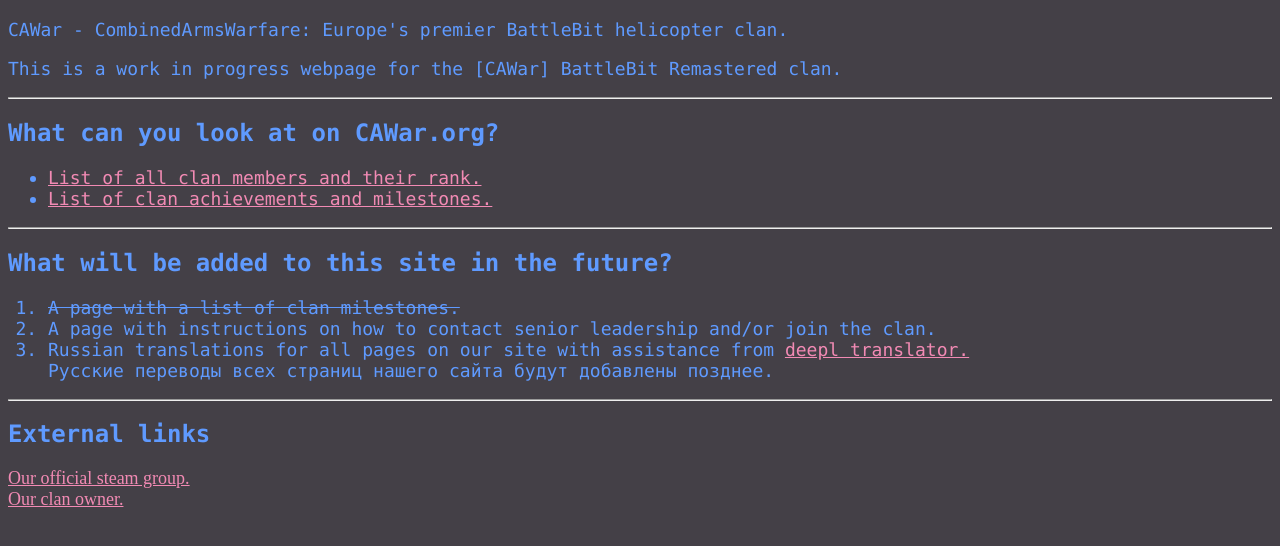
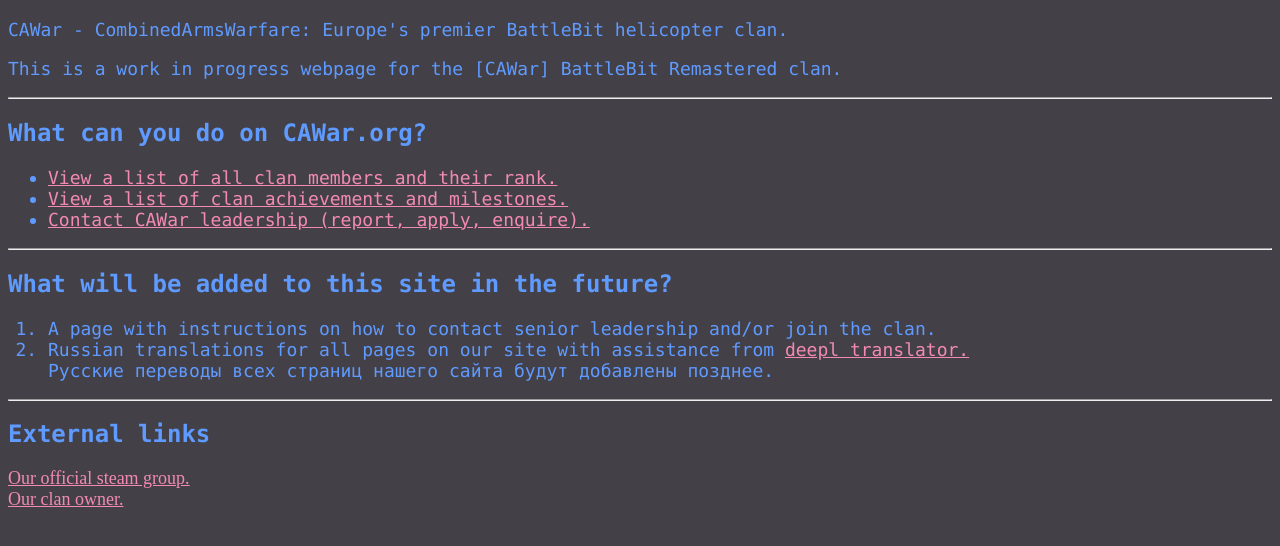
Before and after one commit to ChristmasNoob/CAWarWebsite, a plain HTML site: page index.html in a window 1280 px wide. Shown: the part 62-608 px from the top of the page. Drawn offline with Linux system fonts and the light colour scheme.

Commit message:
Update index.html
Added hyperlink to contact.html, remove completed element from "What will be added to this site in the future" list, changed phrasing of some areas.

```diff
--- a/index.html
+++ b/index.html
@@ -10,14 +10,14 @@
 <h1>CAWar clan</h1>
 <p>CAWar - CombinedArmsWarfare: Europe's premier BattleBit helicopter clan.</p>
 <p>This is a work in progress webpage for the [CAWar] BattleBit Remastered clan.</p><hr>
-<h2>What can you look at on CAWar.org?</h2>
+<h2>What can you do on CAWar.org?</h2>
 <ul>
-  <li><a href="members.html">List of all clan members and their rank.</a></li>
-  <li><a href="achievements.html">List of clan achievements and milestones.</a></li>
+  <li><a href="members.html">View a list of all clan members and their rank.</a></li>
+  <li><a href="achievements.html">View a list of clan achievements and milestones.</a></li>
+  <li><a href="contact.html">Contact CAWar leadership (report, apply, enquire).</a></li>
 </ul><hr>
 <h2>What will be added to this site in the future?</h2>
 <ol>
-  <li><del>A page with a list of clan milestones.</del></li>
   <li>A page with instructions on how to contact senior leadership and/or join the clan.</li>
   <li>Russian translations for all pages on our site with assistance from <a href="https://www.deepl.com/en/translator" target="_blank"> deepl translator.</a> <br>Русские переводы всех страниц нашего сайта будут добавлены позднее.</li>
 </ol><hr>
```
